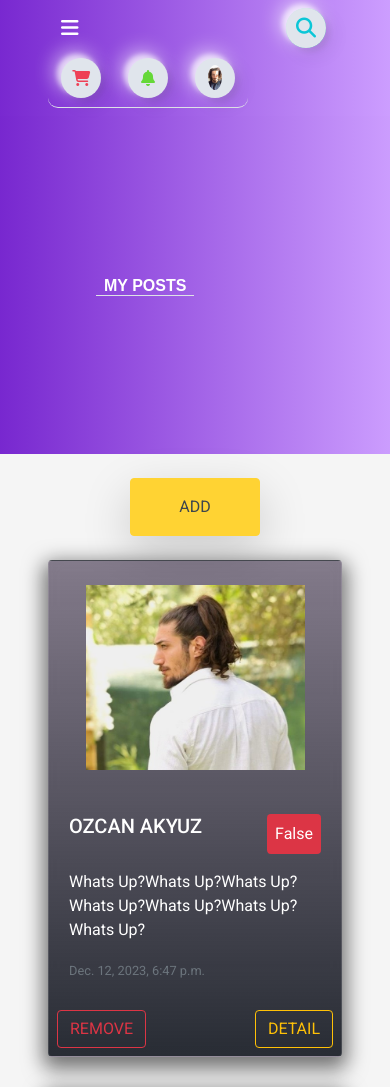
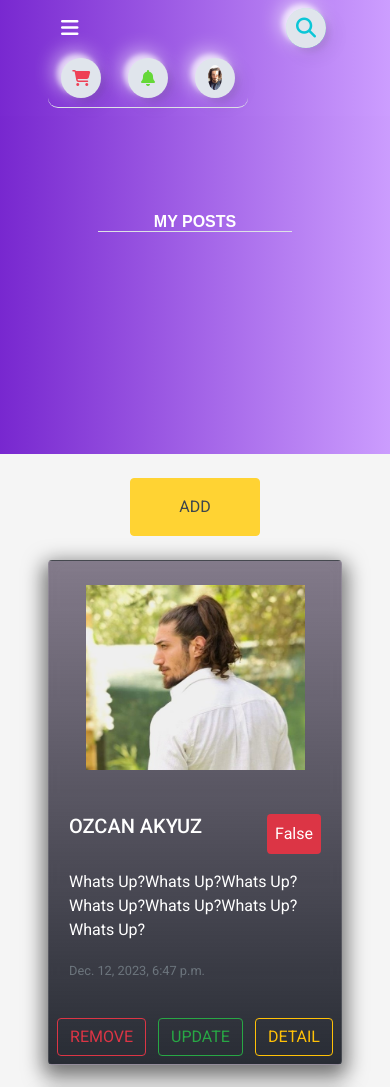
Before and after one commit to ozcanakyuz/full-stack, a Django app: page /user/post in a window 390 px wide. Shown: the top 1087 px of the page. Run offline with Django 4.2, Linux system fonts and the light colour scheme; a user stored in the database is signed in; data comes from the database, SQL or seed files in the repository; both versions use the stored data as it was after the commit; some libraries are stand-ins or nearby versions.

Commit message:
header responsive fixed
header responsive fixed

```diff
--- a/full_stack/home/static/css/main.css
+++ b/full_stack/home/static/css/main.css
@@ -290,6 +290,16 @@
   max-width: 54%;
 }
 
+#navbar-text-home{
+  align-items: center;
+  text-align: center;
+  font-family: 'Quicksand', sans-serif;
+  top: 6rem;
+  position: relative;
+  margin: auto;
+  max-width: 54%;
+}
+
 .header img{
   transform: rotate(330deg);
   position: absolute;
@@ -520,12 +530,14 @@
 /*! Responsive */
 @media (max-width: 992px) {
   #navbar-text {
-    left: 6rem !important;
+    /* left: 0rem !important; */
+    margin: auto !important;
     font-size: 1.5rem;
   }
-  .header img {
-    max-width: 25% !important;
-    left: 8rem !important;
+  #navbar-text-home {
+    margin: auto !important;
+    margin-left: 16rem !important;
+    font-size: 1.5rem;
   }
   .card-group{
     display: grid;
@@ -535,12 +547,19 @@
 
 @media (max-width: 918px) {
   #navbar-text {
-    left: 6rem !important;
+    /* left: 6rem !important; */
+    margin: auto !important;
+    font-size: 1.5rem;
+  }
+  #navbar-text-home {
+    margin: auto !important;
+    margin-left: 17rem !important;
     font-size: 1.5rem;
   }
   .header img {
     max-width: 25% !important;
     left: 8rem !important;
+    margin-right: 5rem !important;
   }
   .card-group{
     display: grid;
@@ -553,9 +572,14 @@
     display: flex;
     flex-direction: column;
   }
+  #navbar-text-home {
+    margin: auto !important;
+    margin-left: 10rem !important;
+    font-size: 1.5rem;
+  }
   .header img {
     max-width: 30% !important;
-    top: .5rem;
+    top: 4rem;
     left: 2rem !important;
   }
   .card-group{
@@ -567,8 +591,14 @@
 @media (max-width: 552px) {
   #navbar-text {
     font-size: 1rem;
-    position: absolute;
-    top: 10rem;
+    /* position: absolute;
+    top: 10rem; */
+    margin: auto !important;
+  }
+  #navbar-text-home {
+    margin: auto !important;
+    margin-left: 7rem !important;
+    font-size: 1.5rem;
   }
   .header img {
     max-width: 30% !important;
--- a/full_stack/home/templates/content.html
+++ b/full_stack/home/templates/content.html
@@ -12,7 +12,8 @@
       {% endif %}
       <div class="card-body w-100">
         <h5 class="card-title">{{ post.user.get_full_name }}</h5>
-        <p class="card-text">{{ post.title }}</p>
+        <p class="card-text">{{ post.content }}</p>
+        {% comment %} {{ post.title }} {% endcomment %}
         <p class="card-text"><small class="text-muted">{{ post.create_at }}</small></p>
       </div>
       <div class="text-right w-100 p-2">
--- a/full_stack/home/templates/header.html
+++ b/full_stack/home/templates/header.html
@@ -5,7 +5,7 @@
     <div class="header">
         <div class="container" style="position: absolute;">
             <img src="{% static 'img/navbar.png' %}" alt=".." class="my-4 rounded-7">
-            <h2 class="text-light px-2 border-bottom" id="navbar-text">I Learning Python/Django - Fullstack</h2>
+            <h2 class="text-light px-2 border-bottom" id="navbar-text-home">I Learning Python/Django - Fullstack</h2>
         </div>
     </div>
 </header>
--- a/full_stack/home/templates/navbar.html
+++ b/full_stack/home/templates/navbar.html
@@ -45,7 +45,7 @@
                     <i class="fas fa-bell" style="color:#65d838;"></i>
                     {% comment %} <span class="badge rounded-pill badge-notification bg-danger">1</span> {% endcomment %}
                 </a>
-                <div id="myDropdownNotif" class="dropdown-content-notif mt-2 rounded">
+                <div id="myDropdownNotif" class="dropdown-content-notif mt-3 rounded">
                     <a href="#home">Some news</a>
                     <a href="#about">Another news</a>
                     <a href="#contact">Something else here</a>
@@ -57,7 +57,7 @@
                 <a class="dropbtn d-flex align-items-center hidden-arrow btnnavbar" href="#" onclick="myFunction()" id="navbarDropdownMenuAvatar" role="button" data-mdb-toggle="dropdown" aria-expanded="false">
                     <img src="{{ profile.image.url }}" class="rounded-circle" height="25" alt="Black and White Portrait of a Man" loading="lazy" />
                 </a>
-                <div id="myDropdown" class="dropdown-content mt-2 rounded">
+                <div id="myDropdown" class="dropdown-content mt-3 rounded">
                     <a href="/user">Profile</a>
                     <a href="/user/post">My Posts</a>
                     <a href="/user/comments">My Comments</a>
--- a/full_stack/home/templates/post_detail.html
+++ b/full_stack/home/templates/post_detail.html
@@ -20,7 +20,7 @@
     </div>
     <div class="card-body w-100 pb-3">
         <h5 class="card-title">{{ post_detail.user.get_full_name }}</h5>
-        <p class="card-text">{{ post_detail.title }}</p>
+        <p class="card-text">{{ post_detail.content }}</p>
         <p class="card-text"><small class="text-muted">{{ post_detail.create_at }}</small></p>
     </div>
 </div>
--- a/full_stack/home/templates/post_detail_modal.html
+++ b/full_stack/home/templates/post_detail_modal.html
@@ -24,7 +24,7 @@
                 <div class="card-body w-100 pb-3">
                     <a class="btn btn-outline-success px-3 rounded align-items-center float-right hidden-arrow" href="/post_detail/{{post.id}}"><i class="fa-solid fa-arrow-right"></i></a>
                     <h5 class="card-title">{{ post.user.get_full_name }}</h5>
-                    <p class="card-text">{{ post.title }}</p>
+                    <p class="card-text">{{ post.content }}</p>
                     <p class="card-text"><small class="text-muted">{{ post.create_at }}</small></p>
                 </div>
                 <hr>
--- a/full_stack/user/templates/user_newpost_modal.html
+++ b/full_stack/user/templates/user_newpost_modal.html
@@ -45,9 +45,4 @@
 
 
 
-
-
-
-
-
 {% endblock %}
--- a/full_stack/user/templates/user_posts.html
+++ b/full_stack/user/templates/user_posts.html
@@ -15,7 +15,7 @@
 
 
 <div class="text-center my-4">
-  <a class="btn btn-primary rounded px-5 py-3 rounded shadow-lg text-light align-items-center hidden-arrow" href="/post_detail/{{post.id}}" value="{{post.id}}" id="navbarDropdownMenuAvatar" type="button" data-toggle="modal" data-target="#containerdetail">ADD</a>
+  <a class="btn btn-primary rounded px-5 py-3 rounded text-light align-items-center hidden-arrow" href="/post_detail/{{post.id}}" value="{{post.id}}" id="navbarDropdownMenuAvatar" type="button" data-toggle="modal" data-target="#containerdetail">ADD</a>
 </div>
 
 <div class="card-group mx-5" style="gap: 1rem; position: static !important;">
@@ -43,15 +43,17 @@
           <p class="card-text">{{ post.content }}</p>
           <p class="card-text"><small class="text-muted">{{ post.create_at }}</small></p>
         </div>
-        <div class="text-right w-100 p-2">
-          {% comment %} <a class="btn btn-outline-warning rounded align-items-center hidden-arrow" href="#" id="navbarDropdownMenuAvatar" type="button" data-toggle="modal" data-target="#containerdetail">Detail..</a> {% endcomment %}
-          <a class="btn btn-outline-warning rounded align-items-center hidden-arrow" href="/post_detail/{{post.id}}">DETAIL</a>
-          <a href="deletepost/{{ post.id }}" onclick="return confirm('Will be Delete ! Are you sure?')"><button class="btn btn-outline-danger rounded float-left">REMOVE</button></a>
+        <div class="text-center w-100 p-2">
+          <a href="deletepost/{{ post.id }}" onclick="return confirm('Will be Delete ! Are you sure?')"><button class="btn mt-2 btn-outline-danger rounded">REMOVE</button></a>
+          <a class="btn mt-2 btn-outline-success rounded align-items-center hidden-arrow mx-2" href="/post_detail/{{post.id}}" value="{{post.id}}" type="button" data-toggle="modal" data-target="#postsupdate">UPDATE</a>
+          <a class="btn mt-2 btn-outline-warning rounded align-items-center hidden-arrow" href="/post_detail/{{post.id}}">DETAIL</a>
         </div>
       </div>
     {% endfor %}
 </div>
 
-{% include "user_newpost_modal.html" %}
+{% include 'user_newpost_modal.html' %}
+{% include 'user_posts_update.html' %}
+
 
 {% endblock %}
--- /dev/null
+++ b/full_stack/user/templates/user_posts_update.html
@@ -0,0 +1,47 @@
+{% load static %}
+
+{% block body %}
+
+
+
+<div class="modal fade bd-example-modal-lg" id="postsupdate" tabindex="-1" role="dialog" aria-labelledby="postsupdateLabel" aria-hidden="true">
+  <div class="modal-dialog modal-lg" role="document">
+    <div class="modal-content">
+      <div class="modal-header">
+        {% comment %} <h5 class="modal-title" id="postsupdateLabel">{{ post.user.get_full_name }}</h5> {% endcomment %}
+        <button type="button" class="close" data-dismiss="modal" aria-label="Close">
+          <span aria-hidden="true">&times;</span>
+        </button>
+      </div>
+          <div class="modal-body">
+              <form action="addpost" method="POST" enctype="multipart/form-data">
+                  {% csrf_token %}
+                  <div class="form-group">
+                      <label for="name">Your Name*</label>
+                      <input type="text" name="title" class="form-control" id="name">
+                  </div>
+                  <div class="form-group">
+                      <label for="email">Your Email*</label>
+                      <input type="email" class="form-control" id="email">
+                  </div>
+                  <div class="form-group">
+                      <label for="message">Whats Up?</label>
+                      <textarea id="message" name="content" cols="30" rows="5" class="form-control"></textarea>
+                  </div>
+                  <div class="form-group">
+                      <label for="img">Select image:</label>
+                      <input type="file" id="image" name="image" accept="image/*" class="btn btn-outline-warning rounded">
+                  </div>
+                  <div class="form-group">
+                      <input type="submit" value="Leave Your Review" class="btn btn-outline-success px-3 rounded">
+                  </div>
+              </form>
+          </div>
+      <div class="modal-footer">
+        <button type="button" class="btn btn-primary rounded px-3" data-dismiss="modal">Close</button>
+      </div>
+    </div>
+  </div>
+</div>
+
+{% endblock %}
```
Also changed, not shown: full_stack/db.sqlite3, full_stack/uploads/images/IMG-3875.jpg (added), 3 other files.
